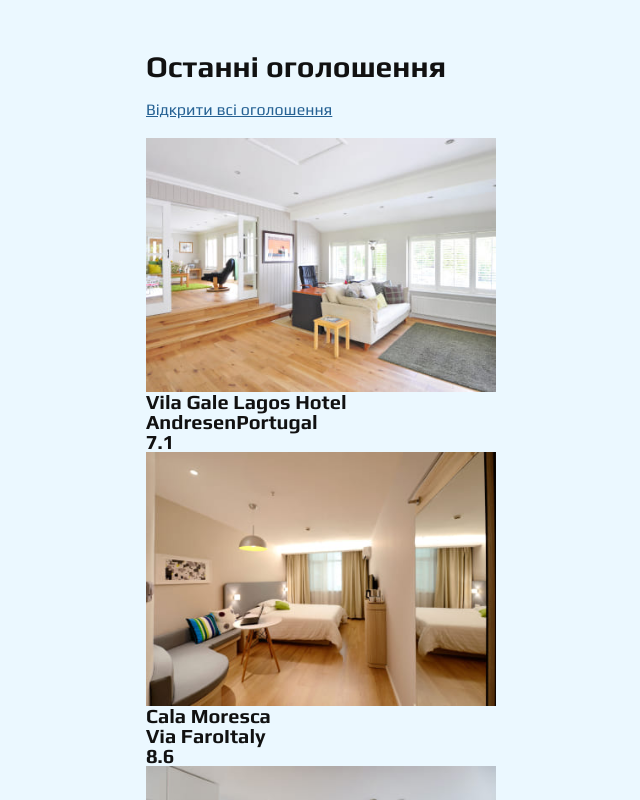
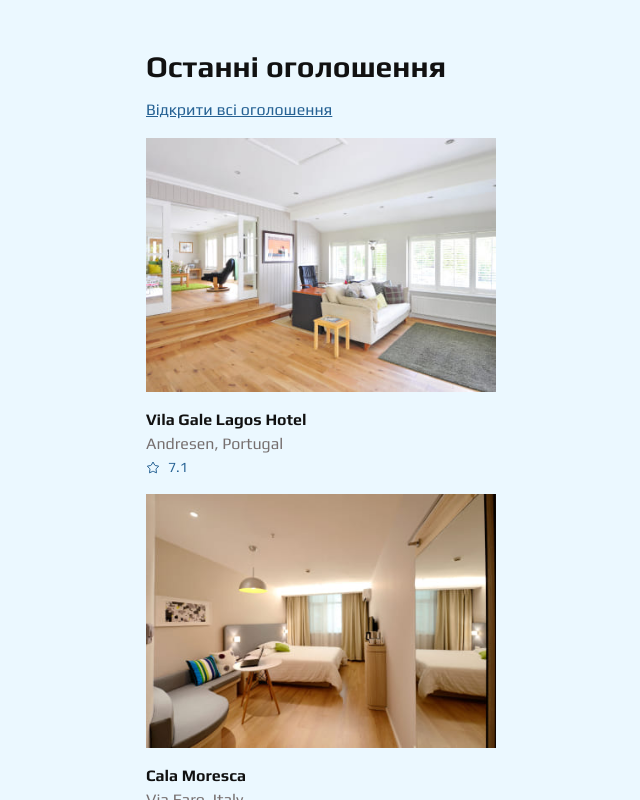
Before and after one commit to mantr88/travel-agency, a Next.js app: page /home in a window 1280 px wide. Shown: the part 2720-3520 px from the top of the page, without its empty margins (109-749 px from the left). Built offline with nearby package versions, Linux system fonts and the light colour scheme.

Commit message:
add: last ads section

```diff
--- a/src/app/components/LastAds/last-ads-card.tsx
+++ b/src/app/components/LastAds/last-ads-card.tsx
@@ -1,6 +1,7 @@
 import { Hotel } from '@/app/types/hotel';
 import Image from "next/image";
 import css from './last-ads.component.module.css'
+import Star from '@/app/ui/svgElements/Star';
 
 interface LastAdsCardProps {
   hotel: Hotel;
@@ -13,8 +14,8 @@ function LastAdsCard({ hotel }: LastAdsCardProps) {
       <Image src={photo} alt={name} width="350"
         height="250" />
       <h4 className={css.name}>{name}</h4>
-      <p className={css.city}>{city}<span className={css.country}>{country}</span></p>
-      <p className={css.rating}>{rating}</p>
+      <p className={css.city}>{city}, <span className={css.country}>{country}</span></p>
+      <p className={css.rating}><Star /><span>{rating}</span></p>
     </li>
   )
 }
--- a/src/app/components/LastAds/last-ads.component.module.css
+++ b/src/app/components/LastAds/last-ads.component.module.css
@@ -1,16 +1,54 @@
 .title {
   margin-top: 20px;
 }
+
 .list {
+  display: grid;
+  row-gap: 20px;
 }
 
-.css.listItem {
+.listItem {
+  font-size: 16px;
 }
-.css.name {
+
+.name {
+  margin-top: 20px;
 }
-.css.city {
+
+.city {
+  margin-top: 8px;
+  color: var(--pale-color);
+  font-weight: 400;
 }
-.css.country {
+
+.rating {
+  display: flex;
+  align-items: center;
+  margin-top: 8px;
+  color: var(--main-color);
+  font-size: 14px;
+  font-weight: 400;
 }
-.css.rating {
+
+.rating>span {
+  margin-left: 8px;
 }
+
+/* .star {
+  fill: var(--main-color)
+} */
+
+/* Responsive styles */
+
+@media screen and (max-width:833px) {
+  .listItem {
+    display: none;
+  }
+
+  .listItem:nth-child(1),
+  .listItem:nth-child(2),
+  .listItem:nth-child(3),
+  .listItem:nth-child(4) {
+    display: block;
+  }
+}
--- a/src/app/components/LastAds/last-ads.component.tsx
+++ b/src/app/components/LastAds/last-ads.component.tsx
@@ -10,13 +10,14 @@ import gstyles from "../../page.module.css";
 // 	hotels: Hotel[];
 // }
 
+
 export function LastAds() {
 	return (
 		<section className={gstyles.container}>
 			<h2 className={css.title}>Останні оголошення</h2>
 			<LinkToAllAds />
 			<ul className={css.list}>{hotels.map((hotel) => {
-				return (<LastAdsCard hotel={hotel} />)
+				return (<LastAdsCard hotel={hotel} key={hotel.name} />)
 			})}</ul>
 		</section>
 	);
--- /dev/null
+++ b/src/app/ui/svgElements/Star.tsx
@@ -0,0 +1,12 @@
+import css from '../../components/LastAds/last-ads.component.module.css'
+
+function Star() {
+  return (
+    <svg className={css.star} width="14" height="13" viewBox="0 0 14 13" fill="none" xmlns="http://www.w3.org/2000/svg">
+      <path d="M7 1.03115L8.71876 4.13114C8.81907 4.31206 8.99426 4.43934 9.19733 4.47884L12.6767 5.15552L10.2596 7.74811C10.1185 7.89942 10.0516 8.10537 10.0768 8.3107L10.5084 11.8289L7.29577 10.3312C7.10828 10.2438 6.89172 10.2438 6.70423 10.3312L3.4916 11.8289L3.92322 8.3107C3.94841 8.10537 3.88149 7.89942 3.74042 7.74811L1.32328 5.15552L4.80268 4.47884C5.00574 4.43934 5.18093 4.31206 5.28124 4.13114L7 1.03115Z" stroke="#266294" />
+    </svg>
+
+  )
+}
+
+export default Star
```
